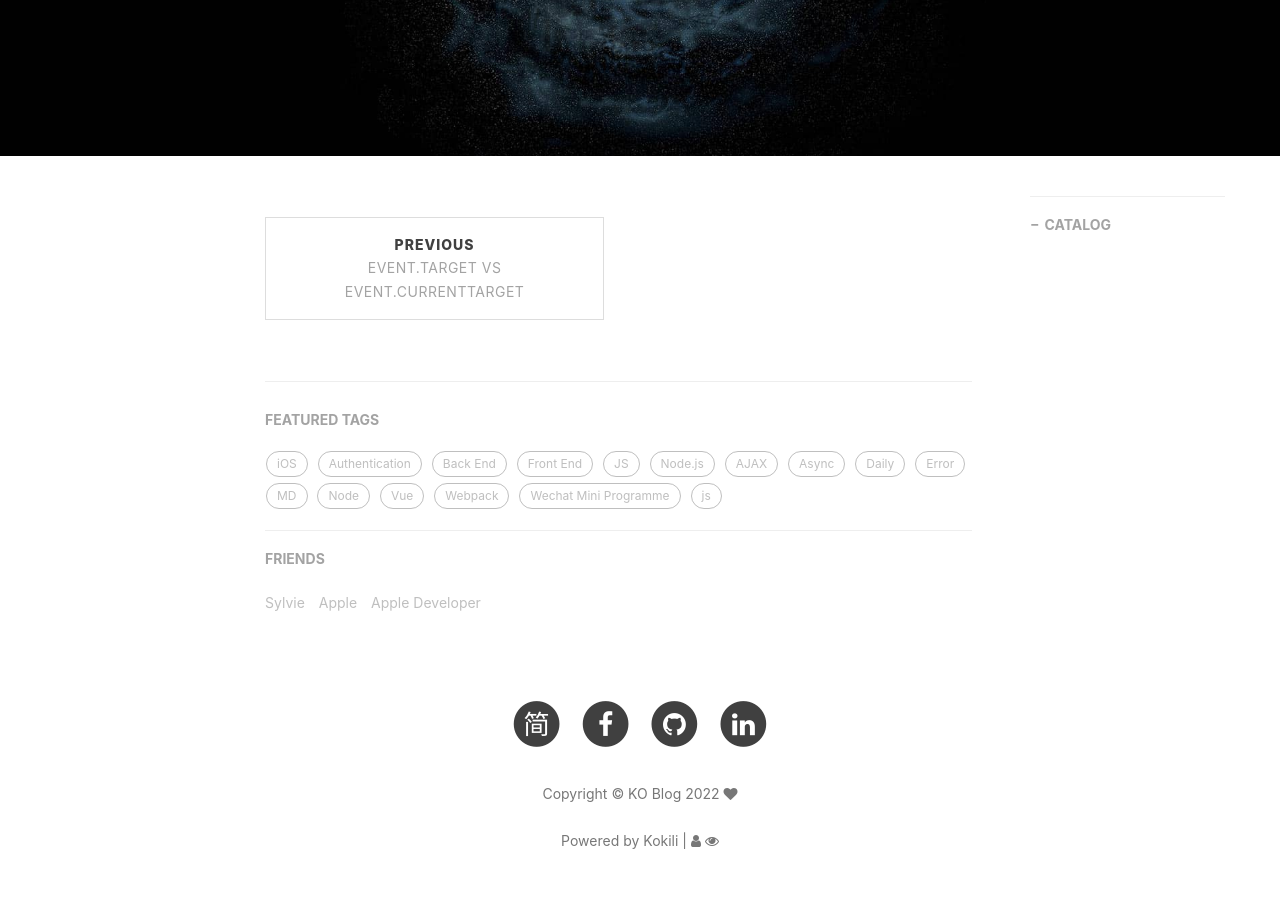
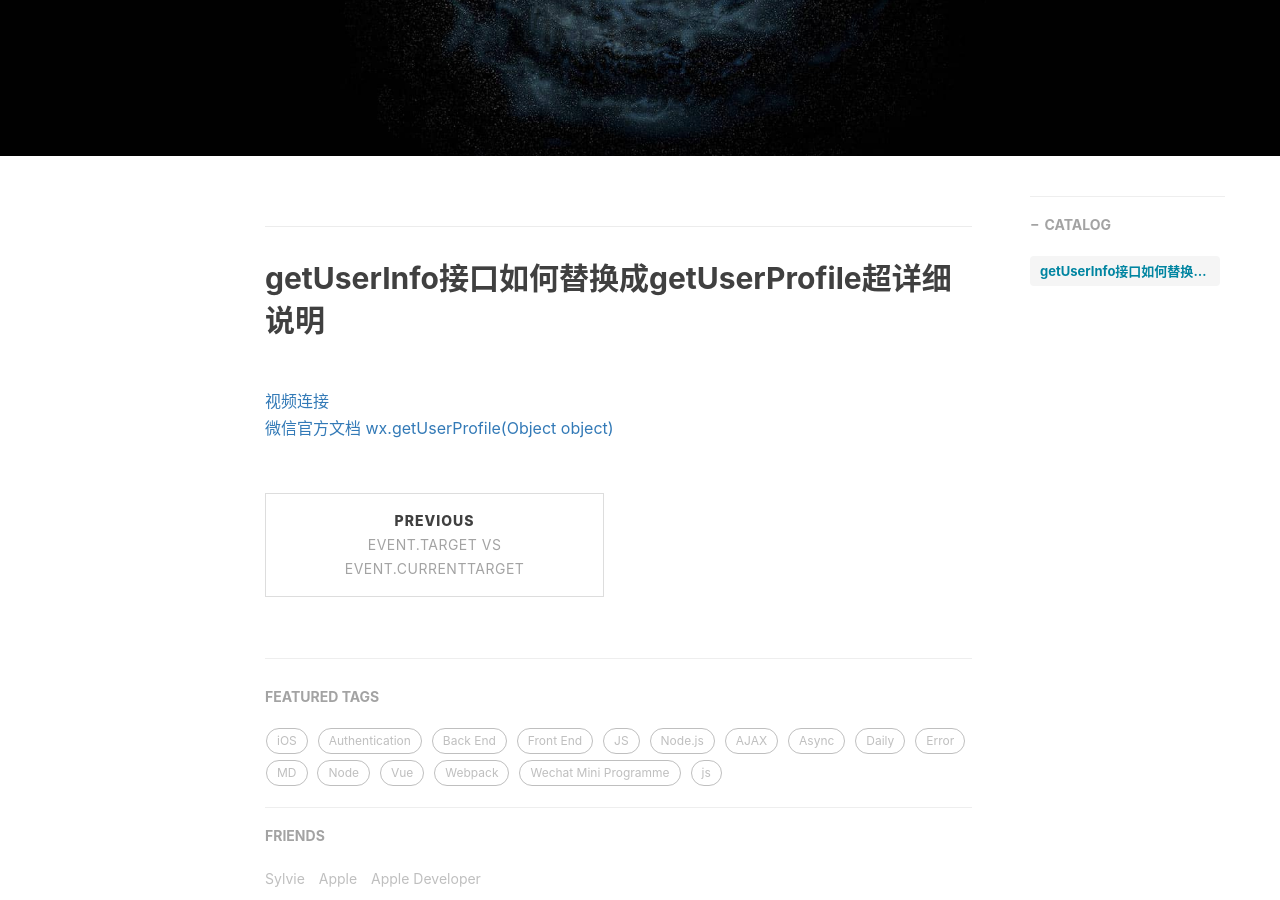
Before and after one commit to kkkokili/kkkokili.github.io, a Jekyll site: the page built from _posts/2022-02-17-Wechat-Mini-Programme-Guide.md, in a window 1280 px wide and 900 px high, scrolled down 394 px. Built offline with Jekyll 4.4.1, drawn with Linux system fonts in a browser that asks for light colours; nearby versions of some CDN libraries; comment, search, counter and statistics services are not loaded.

Commit message:
Update 2022-02-17-Wechat-Mini-Programme-Guide.md

```diff
--- a/_posts/2022-02-17-Wechat-Mini-Programme-Guide.md
+++ b/_posts/2022-02-17-Wechat-Mini-Programme-Guide.md
@@ -11,3 +11,9 @@ tags:
     - Front End
 
 ---
+
+## getUserInfo接口如何替换成getUserProfile超详细说明
+<br>
+[视频连接](https://www.bilibili.com/video/BV1s64y1i7Rw?from=search&seid=4367634546529727858&spm_id_from=333.337.0.0)
+<br>
+[微信官方文档 wx.getUserProfile(Object object)](https://developers.weixin.qq.com/miniprogram/dev/api/open-api/user-info/wx.getUserProfile.html)
```
